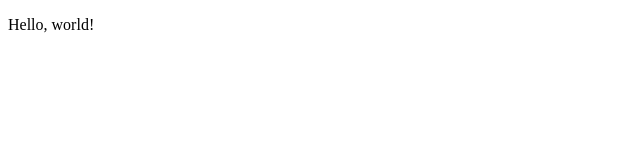
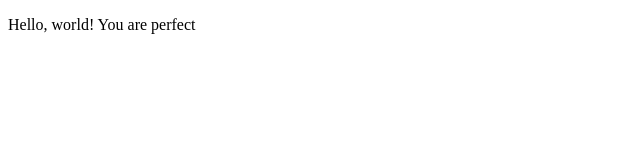
Before and after one commit to yakolga/js1testgit, a plain HTML site: page index.html in a window 1280 px wide. Shown: the whole page, without its empty margins (0-640 px from the left). Drawn offline with Linux system fonts and the light colour scheme.

Commit message:
second commit

```diff
--- a/index.html
+++ b/index.html
@@ -6,7 +6,7 @@
   <title>Document</title>
 </head>
 <body>
-  <p>Hello, world!</p>
+  <p>Hello, world! You are perfect</p>
   <script src="js/script.js"></script>
 </body>
 </html>
```
